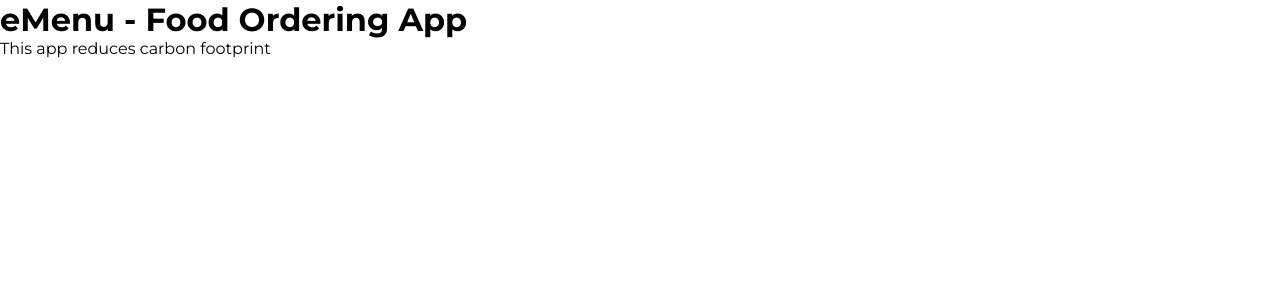
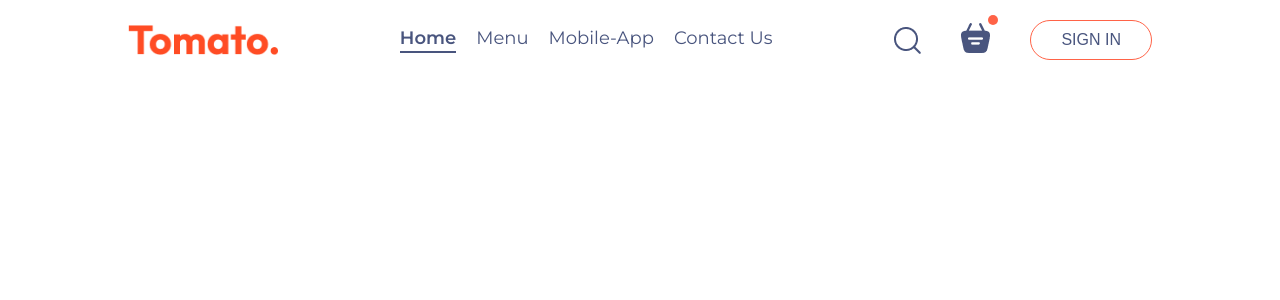
Before and after one commit to saisashreek2692/Smarthop-eMenuReact, a React (Vite) app: page / in a window 1280 px wide. Shown: the top 300 px of the page. Built offline with nearby package versions, Linux system fonts and the light colour scheme.

Commit message:
App Component Updated

```diff
--- a/src/App.jsx
+++ b/src/App.jsx
@@ -1,11 +1,11 @@
 /* eslint-disable no-unused-vars */
 import React from 'react'
+import Navbar from './Components/Navbar/Navbar'
 
 const App = () => {
   return (
-    <div>
-      <h1>eMenu - Food Ordering App</h1>
-      <p>This app reduces carbon footprint</p>
+    <div className='app'>
+      <Navbar />
     </div>
   )
 }
```
